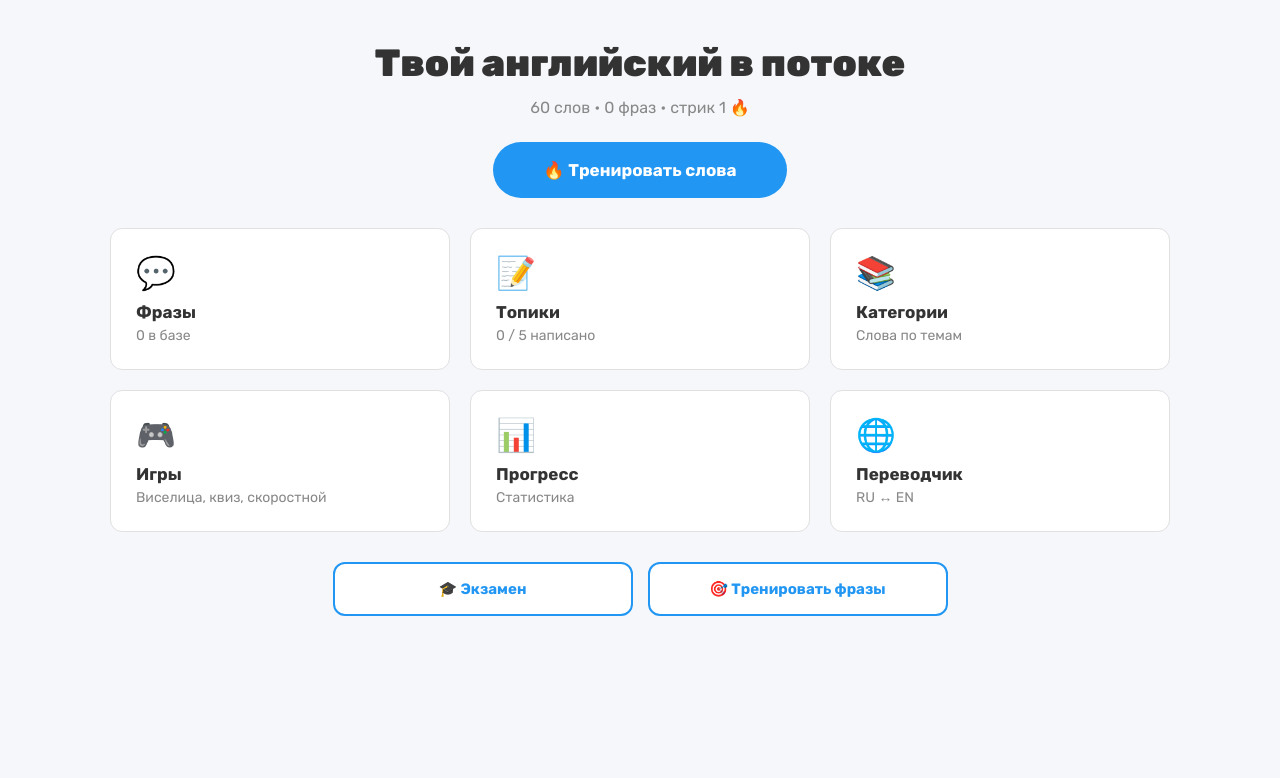
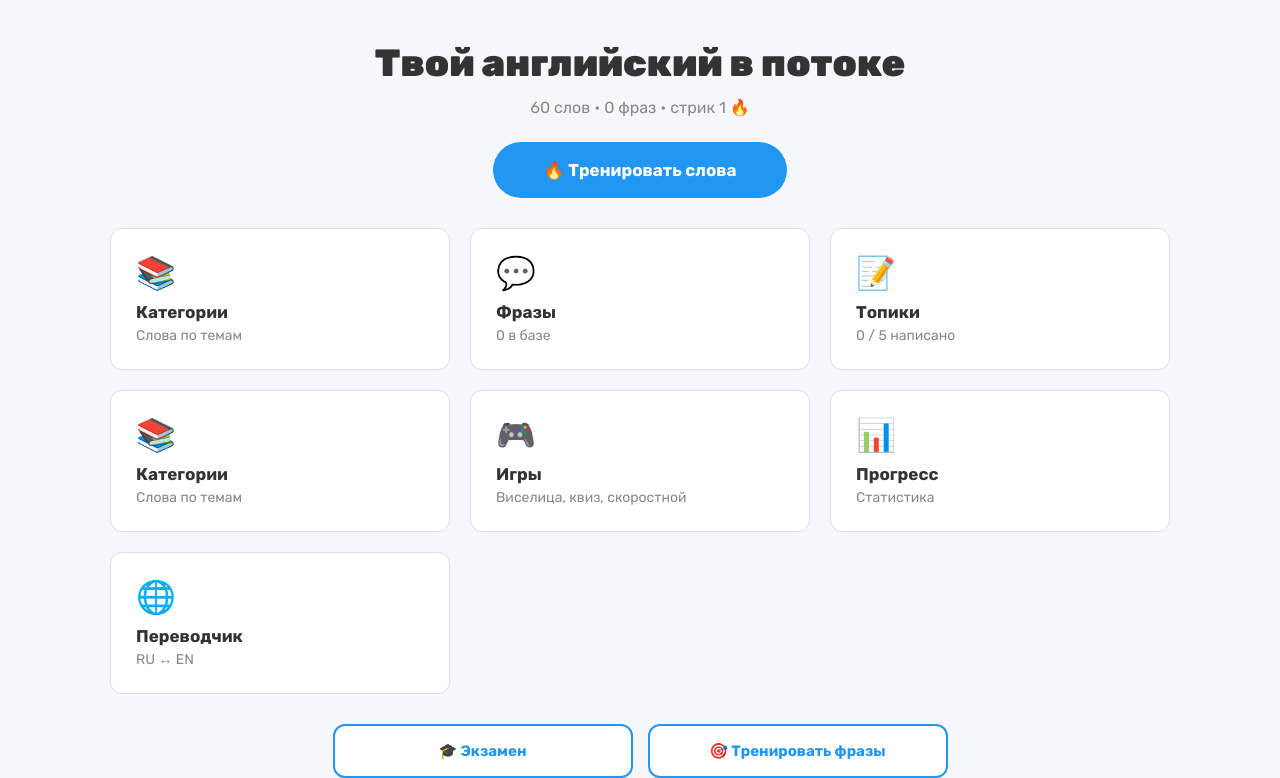
Before and after one commit to Yoshi-6767/johnny_app, a Flask app: page / in a window 1280 px wide. Shown: the part 68-846 px from the top of the page. Before the commit the page ends 684 px from the top, so only its background shows below. Run offline with Flask 3, Linux system fonts and the light colour scheme.

Commit message:
Update index.html

```diff
--- a/templates/index.html
+++ b/templates/index.html
@@ -10,6 +10,14 @@
 </div>
 
 <div class="cards">
+    <a href="/sections" class="card">
+        <div>
+            <div class="card-emoji">📚</div>
+            <div class="card-title">Категории</div>
+            <div class="card-count">Слова по темам</div>
+        </div>
+    </a>
+
     <a href="/phrases" class="card">
         <div>
             <div class="card-emoji">💬</div>
```
